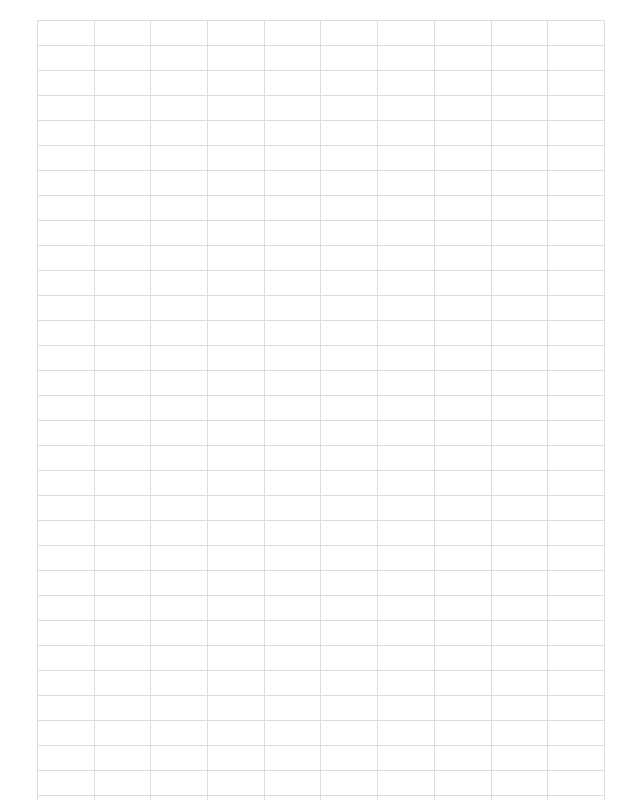
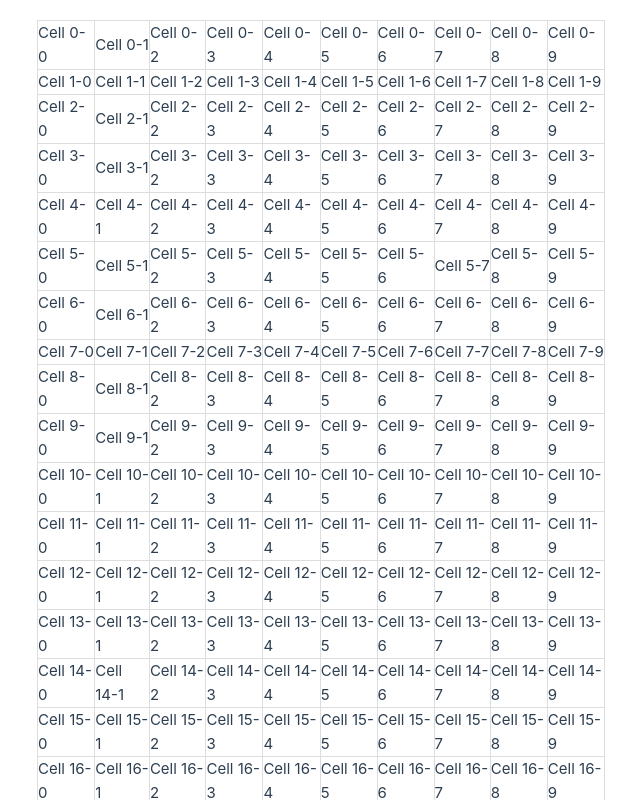
Before and after one commit to okayus/mcel, a Vue app: page / in a window 1280 px wide. Shown: the top 800 px of the page, without its empty margins (15-655 px from the left). Built offline with nearby package versions, Linux system fonts and the light colour scheme.

Commit message:
core:まずは方向キーでtd要素のフォーカスを移動する

```diff
--- a/src/components/TableComponent.vue
+++ b/src/components/TableComponent.vue
@@ -2,105 +2,111 @@
   <div class="spreadsheet-container">
     <table class="spreadsheet">
       <tr v-for="(row, rowIndex) in rows" :key="`row-${rowIndex}`">
-        <td v-for="(col, colIndex) in cols" :key="`col-${colIndex}`">
-          <div class="cell-content">
-          <input
-            v-model="inputValues[rowIndex * cols + colIndex]"
-            type="text"
-            class="input-items"
-            @keydown.prevent.right="moveRight(rowIndex, colIndex)"
-            @keydown.prevent.left="moveLeft(rowIndex, colIndex)"
-            @keydown.prevent.up="moveUp(rowIndex, colIndex)"
-            @keydown.prevent.down="moveDown(rowIndex, colIndex)"
-            @keydown.prevent.enter="moveDown(rowIndex, colIndex)"
-          />
-        </div>
+        <td
+          v-for="(col, colIndex) in cols"
+          :key="`col-${colIndex}`"
+          :class="{ 'focused-cell': isCellFocused(rowIndex, colIndex) }"
+          @click="setFocusedCell(rowIndex, colIndex)"
+          @keydown.prevent="handleCellKeyPress"
+          tabindex="0"
+        >
+          <!-- ここにセルのコンテンツを追加 -->
+          Cell {{ rowIndex }}-{{ colIndex }}
         </td>
       </tr>
     </table>
-    <button @click="downloadMarkdown">Download as Markdown</button>
   </div>
 </template>
 
 <script lang="ts">
-import { defineComponent, ref, watchEffect } from 'vue';
-import { saveAs } from 'file-saver';
+import { defineComponent, ref, watch } from 'vue';
+
+interface FocusedCell {
+  rowIndex: number;
+  colIndex: number;
+}
 
 export default defineComponent({
   setup() {
     const rows = ref(40);
     const cols = ref(10);
-    const inputValues = ref(Array(rows.value * cols.value).fill(''));
+    const focusedCell = ref<FocusedCell | null>(null);
 
-    const moveFocus = (rowIndex: number, colIndex: number) => {
-      const index = rowIndex * cols.value + colIndex;
-      const elements = document.getElementsByClassName('input-items');
-      if (elements[index]) {
-        (elements[index] as HTMLElement).focus();
+    const handleCellKeyPress = (event: KeyboardEvent) => {
+      const { key } = event;
+
+      if (key === 'ArrowRight') {
+        moveRight();
+      } else if (key === 'ArrowLeft') {
+        moveLeft();
+      } else if (key === 'ArrowUp') {
+        moveUp();
+      } else if (key === 'ArrowDown') {
+        moveDown();
       }
     };
 
-    const moveRight = (rowIndex: number, colIndex: number) => {
-      const currentCol = colIndex;
-      if (currentCol < cols.value - 1) {
-        moveFocus(rowIndex, colIndex+1);
+    const moveRight = () => {
+      if (focusedCell.value !== null && focusedCell.value.colIndex < cols.value - 1) {
+        setFocusedCell(focusedCell.value.rowIndex, focusedCell.value.colIndex + 1);
       }
     };
 
-    const moveLeft = (rowIndex: number, colIndex: number) => {
-      const currentCol = colIndex;
-      if (currentCol > 0) {
-        moveFocus(rowIndex, colIndex-1);
+    const moveLeft = () => {
+      if (focusedCell.value !== null && focusedCell.value.colIndex > 0) {
+        setFocusedCell(focusedCell.value.rowIndex, focusedCell.value.colIndex - 1);
       }
     };
 
-    const moveUp = (rowIndex: number, colIndex: number) => {
-      moveFocus(rowIndex-1, colIndex);
+    const moveUp = () => {
+      if (focusedCell.value !== null && focusedCell.value.rowIndex > 0) {
+        setFocusedCell(focusedCell.value.rowIndex - 1, focusedCell.value.colIndex);
+      }
     };
 
-    const moveDown = (rowIndex: number, colIndex: number) => {
-      moveFocus(rowIndex+1, colIndex);
+    const moveDown = () => {
+      if (focusedCell.value !== null && focusedCell.value.rowIndex < rows.value - 1) {
+        setFocusedCell(focusedCell.value.rowIndex + 1, focusedCell.value.colIndex);
+      }
     };
 
-    watchEffect(() => {
-      inputValues.value = Array(rows.value * cols.value).fill('');
+    const setFocusedCell = (rowIndex: number, colIndex: number) => {
+      focusedCell.value = { rowIndex, colIndex };
+    };
+
+    const isCellFocused = (rowIndex: number, colIndex: number) => {
+      return (
+        focusedCell.value !== null &&
+        focusedCell.value.rowIndex === rowIndex &&
+        focusedCell.value.colIndex === colIndex
+      );
+    };
+
+    // focusedCellの変更を監視して手動でクラスの変更をトリガーする
+    watch(focusedCell, () => {
+      updateFocusedCellClass();
     });
 
-    const downloadMarkdown = () => {
-      const markdownContent = generateMarkdown();
-      const blob = new Blob([markdownContent], { type: 'text/markdown' });
-      saveAs(blob, 'output.md');
-    };
+    const updateFocusedCellClass = () => {
+      const cells = document.querySelectorAll('.spreadsheet .focused-cell');
+      cells.forEach((cell) => {
+        cell.classList.remove('focused-cell');
+      });
 
-    const generateMarkdown = () => {
-      const markdownRows = [];
-
-      // 行ごとに処理
-      for (let rowIndex = 0; rowIndex < rows.value; rowIndex++) {
-        const rowStart = rowIndex * cols.value;
-        const rowEnd = rowStart + cols.value;
-        const rowContent = inputValues.value.slice(rowStart, rowEnd);
-
-        // 空でないセルがある場合のみ追加
-        const nonEmptyCells = rowContent.filter(value => value.trim() !== '');
-        if (nonEmptyCells.length > 0) {
-          const indentation = '  '.repeat(rowIndex); // インデント作成
-          markdownRows.push(`${indentation}- ${nonEmptyCells.join('\n' + indentation + '  - ')}`);
-        }
+      if (focusedCell.value !== null) {
+        const focusedCellElement = document.querySelector(
+          `.spreadsheet td:nth-child(${focusedCell.value.colIndex + 1}):nth-child(${focusedCell.value.rowIndex + 1})`
+        );
+        focusedCellElement?.classList.add('focused-cell');
       }
-
-      return markdownRows.join('\n');
     };
 
     return {
       rows,
       cols,
-      inputValues,
-      downloadMarkdown,
-      moveRight: moveRight,
-      moveLeft: moveLeft,
-      moveUp: moveUp,
-      moveDown: moveDown,
+      setFocusedCell,
+      isCellFocused,
+      handleCellKeyPress,
     };
   },
 });
@@ -116,21 +122,22 @@ export default defineComponent({
   width: 100%;
 }
 
+.focused-cell {
+  outline: 2px solid blue; /* セルにフォーカスがあたった時の枠線のスタイル */
+}
+
 .spreadsheet td {
   border: 1px solid #ddd;
   padding: 0;
 }
 
-.cell-content {
-  overflow: hidden; /* はみ出るコンテンツを非表示にする */
-  white-space: nowrap; /* テキストを折り返さずに表示 */
-  text-overflow: ellipsis; /* はみ出した場合に省略記号 (...) を表示 */
+/* フォーカス時のスタイル */
+.spreadsheet td:focus {
+  outline: 2px solid #4285f4;
 }
 
-.input-items {
-  width: 100%;
-  box-sizing: border-box;
-  border: none; /* セルとの境界線をなくす */
-  outline: none; /* フォーカス時のアウトラインを非表示にする */
+/* 初期フォーカス時のスタイル */
+.spreadsheet td:focus:first-of-type {
+  outline: none; /* 初期フォーカス時のスタイルを削除 */
 }
 </style>
```
